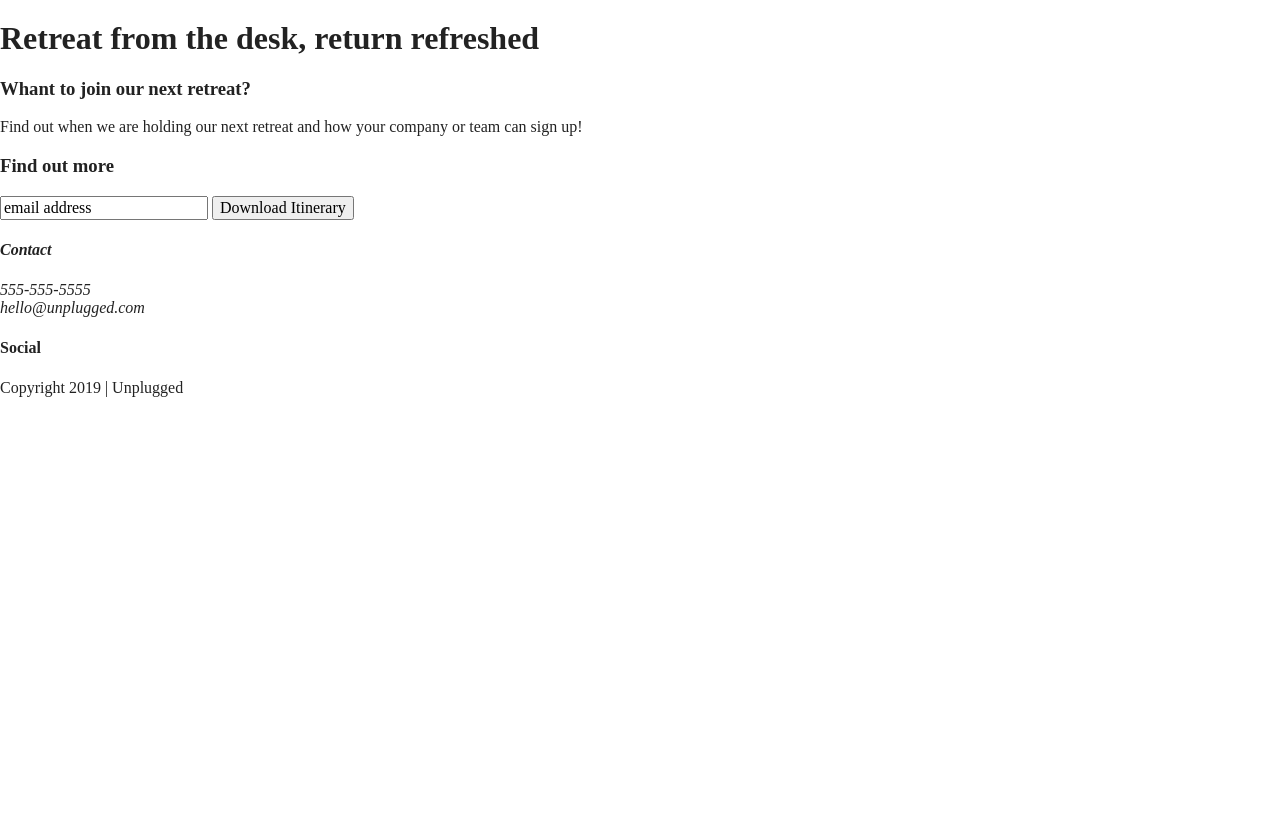
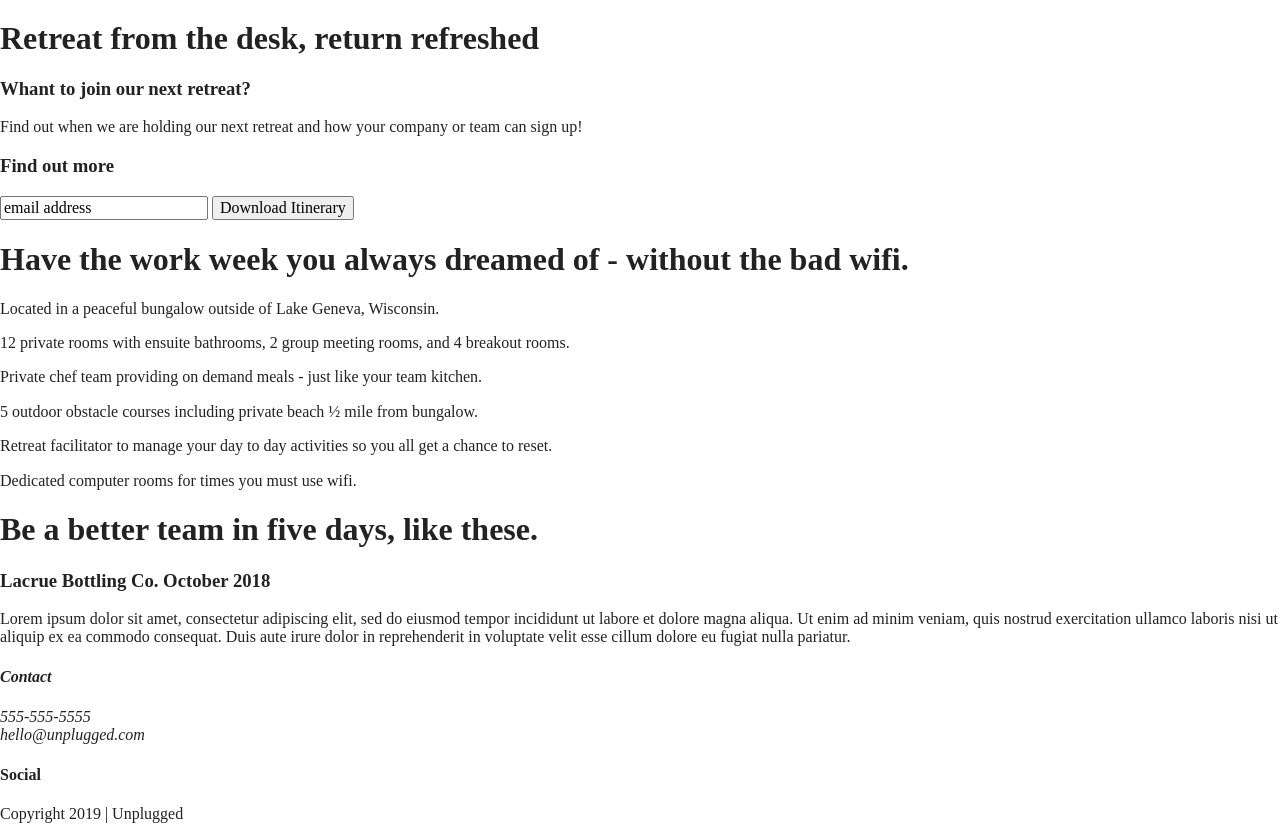
Before and after one commit to Eduardo-SP/unplugged-project, a website built with Parcel: page index.html in a window 1280 px wide. Shown: the part 74-914 px from the top of the page. Before the commit the page ends 800 px from the top, so only its background shows below. Built offline with nearby package versions, Linux system fonts and the light colour scheme.

Commit message:
final half of html added to homepage

```diff
--- a/index.html
+++ b/index.html
@@ -53,6 +53,49 @@
       <input type="text" name="name" value="email address">
       <input type="button" value="Download Itinerary">
     </aside>
+    <section class="features">
+      <div class="content-wrapper">
+        <h1>Have the work week you always dreamed of - without the bad wifi.</h1>
+        <article>
+          <p class="fontawesome-icon"></p>
+          <p class="features-item-description">Located in a peaceful bungalow outside of Lake Geneva, Wisconsin.</p>
+        </article>
+        <article>
+          <p class="fontawesome-icon"></p>
+          <p class="features-item-description">12 private rooms with ensuite bathrooms, 2 group meeting rooms, and 4 breakout rooms.</p>
+        </article>
+        <article>
+          <p class="fontawesome-icon"></p>
+          <p class="features-item-description">Private chef team providing on demand meals - just like your team kitchen.</p>
+        </article>
+        <article>
+          <p class="fontawesome-icon"></p>
+          <p class="features-item-description">5 outdoor obstacle courses including private beach ½ mile from bungalow.</p>
+        </article>
+        <article>
+          <p class="fontawesome-icon"></p>
+          <p class="features-item-description">Retreat facilitator to manage your day to day activities so you all get a chance to reset.</p>
+        </article>
+        <article>
+          <p class="fontawesome-icon"></p>
+          <p class="features-item-description">Dedicated computer rooms for times you must use wifi.</p>
+        </article>
+      </div>
+    </section>
+    <section class="reviews">
+      <div class="content-wrapper">
+        <h1>Be a better team in five days, like these.</h1>
+        <article>
+          <div>
+            <h3>Lacrue Bottling Co. October 2018</h3>
+            <p>Lorem ipsum dolor sit amet, consectetur adipiscing elit, sed do eiusmod tempor incididunt ut labore et
+              dolore magna aliqua. Ut enim ad minim veniam, quis nostrud exercitation ullamco laboris nisi ut aliquip
+              ex ea commodo consequat. Duis aute irure dolor in reprehenderit in voluptate velit esse cillum dolore eu
+              fugiat nulla pariatur.</p>
+          </div>
+        </article>
+      </div>
+    </section>
   </main>
   <footer>
     <div class="content-wrapper">
```
